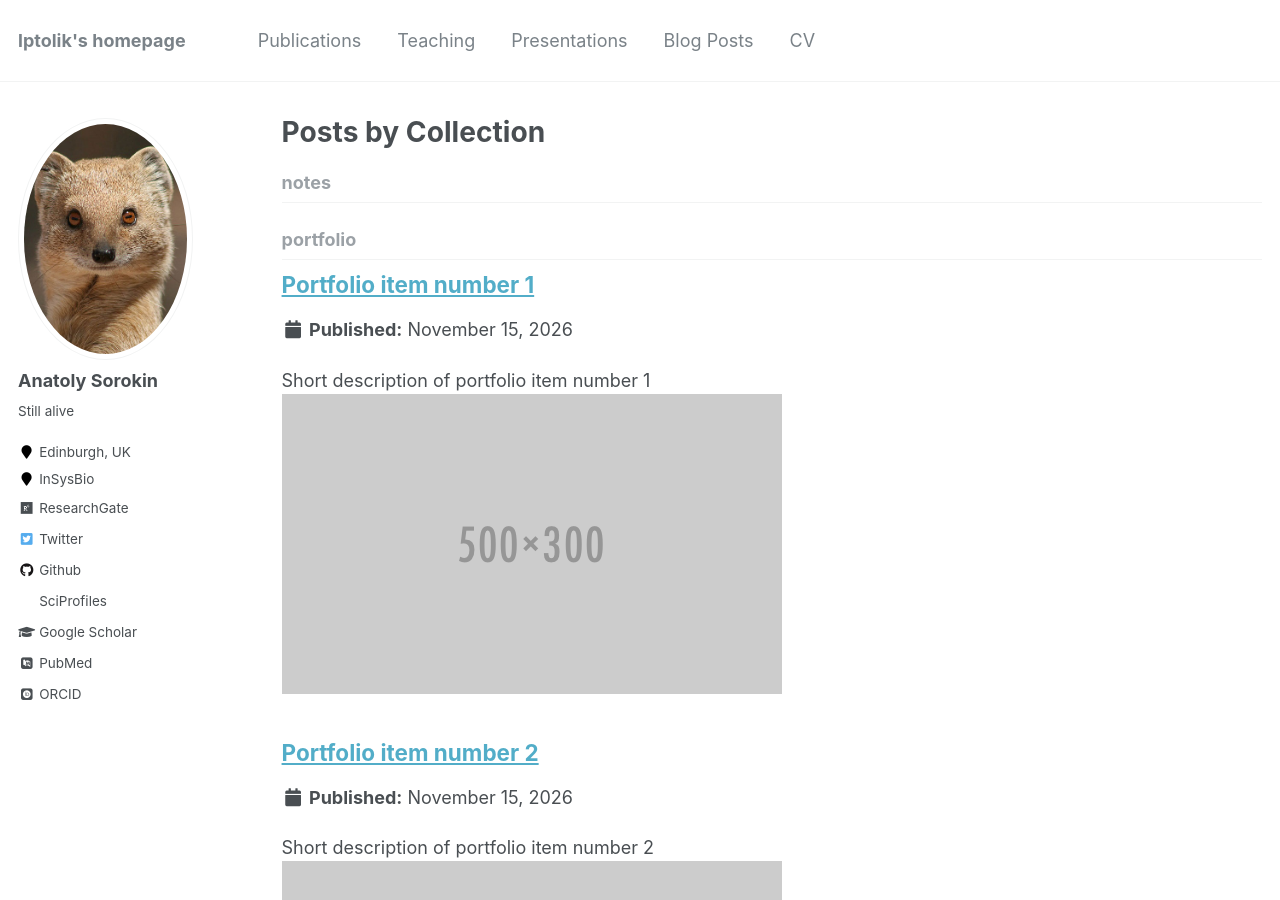
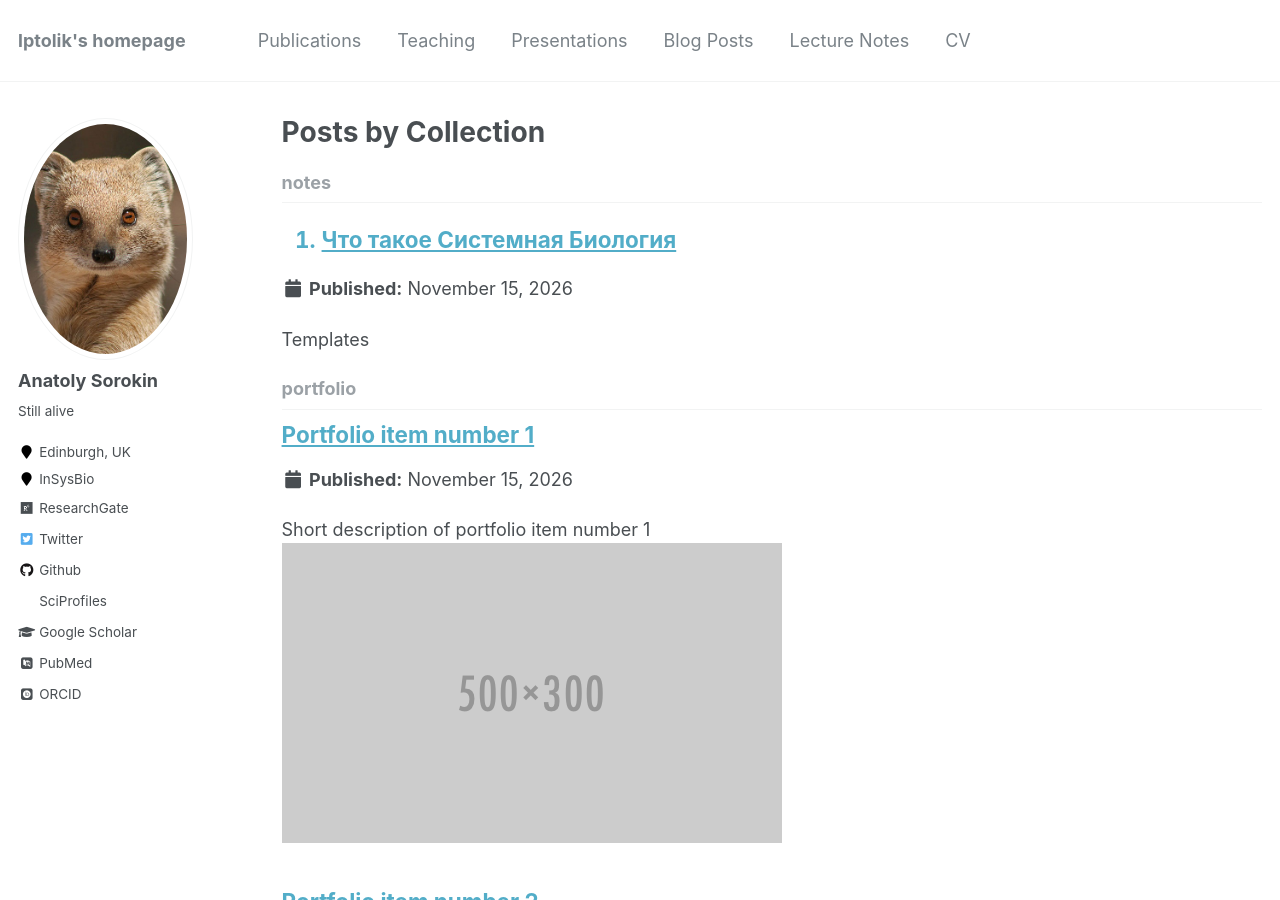
Before and after one commit to lptolik/lptolik.github.io, a Jekyll site: the page built from _pages/collection-archive.html, in a window 1280 px wide and 900 px high. Built offline with Jekyll 4.4.1, drawn with Linux system fonts in a browser that asks for light colours; some web fonts are replaced.

Commit message:
add template for the first note

```diff
--- a/_data/navigation.yml
+++ b/_data/navigation.yml
@@ -12,6 +12,9 @@ main:
   - title: "Blog Posts"
     url: /year-archive/
 
+  - title: "Lecture Notes"
+    url: /notes/
+
   - title: "CV"
     url: /cv/
 notes_nav:
--- /dev/null
+++ b/_notes/csb/lecture-01.md
@@ -0,0 +1,11 @@
+---
+title: '01. Что такое Системная Биология'
+date: 2026-11-15
+permalink: /notes/csb/2026/11/lecture-01/
+tags:
+  - modeling
+  - engineering models
+  - deep neural nets
+---
+
+Templates
```
